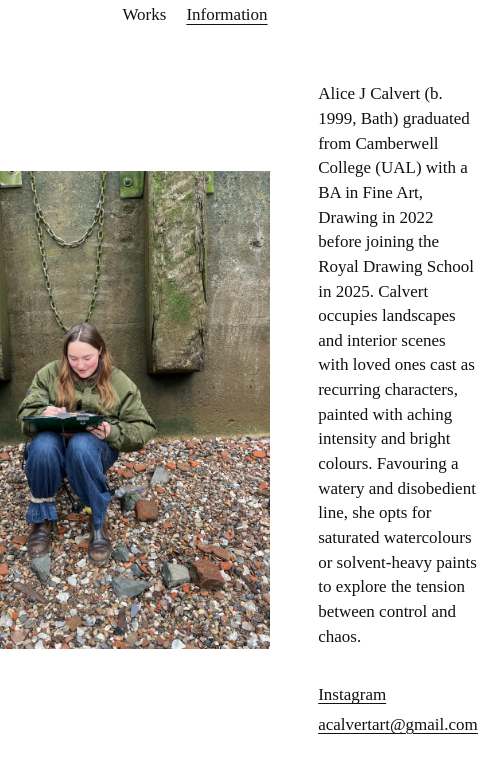
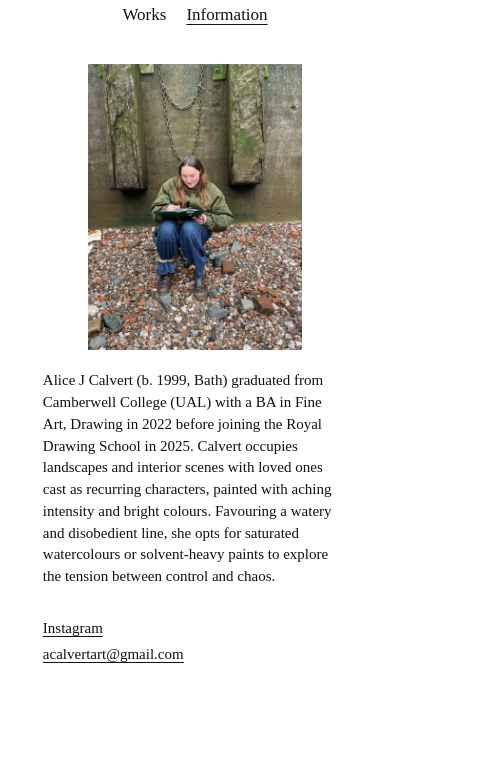
Before and after one commit to darek632/art-portfolio, a plain HTML site: page info.html in a window 390 px wide. Shown: the part 72-844 px from the top of the page, 478 px wide, since content can reach past the window. Drawn offline with Linux system fonts and the light colour scheme.

Commit message:
Fix info page layout on mobile

```diff
--- a/style.css
+++ b/style.css
@@ -130,23 +130,34 @@ a:hover { color: var(--muted); }
 /* ---------- Info page ---------- */
 .info {
   min-height: 100vh;
+  min-height: 100dvh;
   padding: calc(var(--nav-height) + var(--gutter)) var(--gutter) var(--gutter);
   display: flex;
   align-items: center;
   justify-content: center;
-  gap: 48px;
+    gap: clamp(24px, 5vw, 64px);
+    /* gap shrinks on smaller screens */
 }
 
 
+/* .info-text {
+  max-width: 44ch;
+} */
+
+.info-img,
 .info-text {
-  max-width: 44ch;
+  flex: 0 1 44ch;
+  min-width: 0;                      /* lets them shrink below 44ch */
 }
 
 .info-img {
   /* same width as text alongside  */
-  width: 44ch;
-  /* so it shrinks on narrower screens   */
-  max-width: 45%;
+ width: 100%;
+ height:auto;
+ max-height: 75vh;
+ /* tall images stay on screen */
+ object-fit: contain;
+
   height: auto;
 }
 
@@ -184,12 +195,26 @@ a:hover { color: var(--muted); }
 
   .overleaf { padding-top: 0; }
 
-  info {
+  .info {
     flex-direction: column;
-    gap: 24px;
+    justify-content: flex-start;
+    gap: 20px;
   }
+
   .info-img {
-    max-width: 100%;
+    flex: none;
+    width: 60%;              /* narrower than the screen */
+    max-height: 40vh;        /* never more than 40% of the screen height */
+    object-fit: contain;
+  }
+.info-text {
+  flex: none;
+    width: 85%;
+    font-size: 14px;         /* smaller than the 17px body size */
+}
+
+  .info-text {
+    font-size: 15px;
   }
 
 }
```
